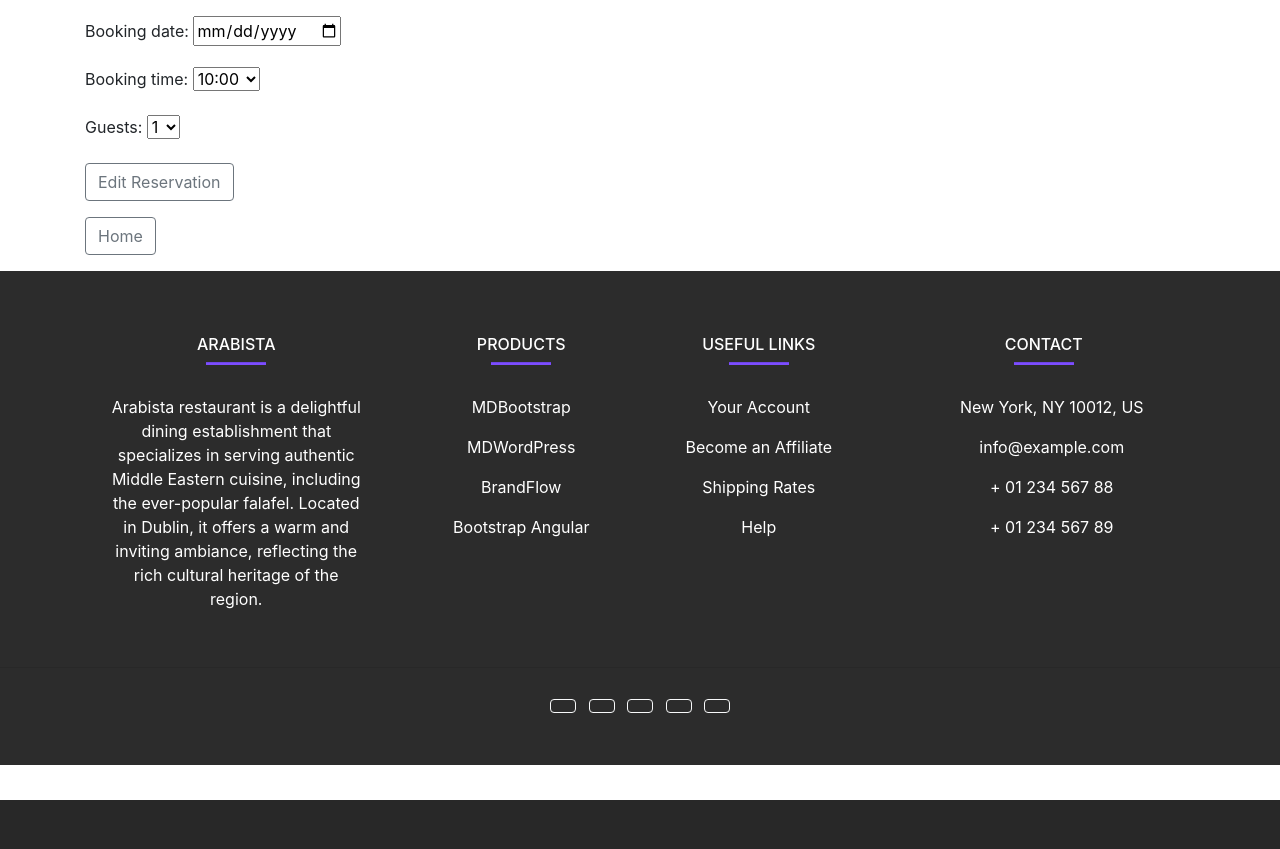
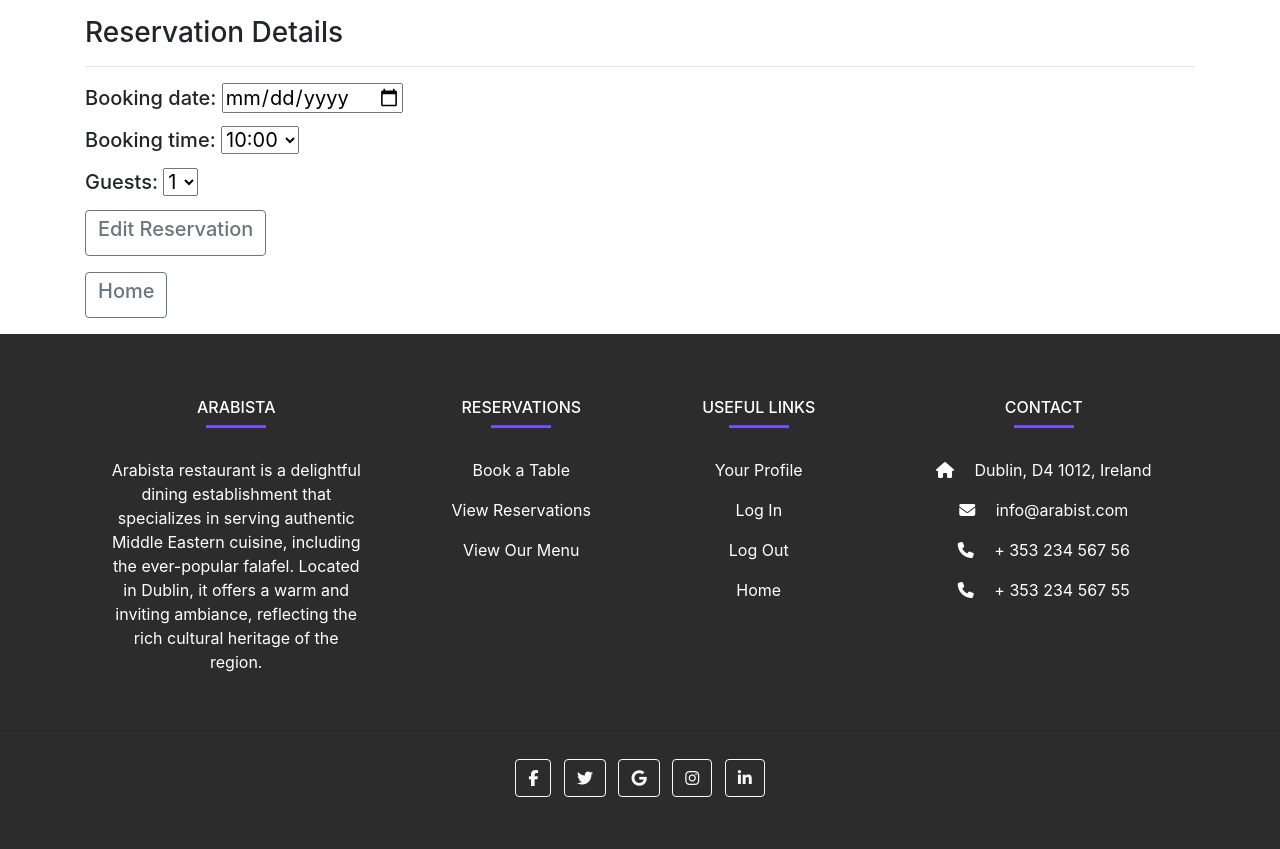
Before and after one commit to ourfalia/Arabist, a Django app: page /reservation/edit/35/ in a window 1280 px wide. Before the commit the page ends 800 px from the top, so only its background shows below. Run offline with Django 3.2, Linux system fonts and the light colour scheme; data comes from the database, SQL or seed files in the repository; both versions use the stored data as it was after the commit; some libraries are stand-ins or nearby versions.

Commit message:
update base.html and add links

```diff
--- a/home/templates/home/index.html
+++ b/home/templates/home/index.html
@@ -10,6 +10,7 @@
         <a href="{% url 'account_logout' %}" class="dropdown-item">Logout</a>
         <a href="{% url 'profile' %}" class="dropdown-item">Profile</a>
         <a href="{% url 'ReservationView' %}" class="dropdown-item">Make a Reservation</a>
+        <a href="{% url 'menu' %}" class="dropdown-item">menu</a>
     </div>
 </div>
 
--- a/menu/templates/menu/meal_detail.html
+++ b/menu/templates/menu/meal_detail.html
@@ -20,6 +20,8 @@
             <p> {{ meal.description }} </p>
             <hr>
             <h5> Price: $ {{ meal.price }} </h5>
+            <hr>
+            <a class="btn-outline-secondary btn" href="{% url 'menu' %}" class="dropdown-item">Back to Menu</a>
         </div>
     </div>
 </div>
--- a/profiles/views.py
+++ b/profiles/views.py
@@ -1,9 +1,11 @@
 from django.shortcuts import render, get_object_or_404
 from .models import UserProfile
+from django.contrib.auth.decorators import login_required
 
 # Create your views here.
 
 
+@login_required
 def profile_view(request):
     """ A view to return the index page """
     profile = get_object_or_404(UserProfile, user=request.user)
--- a/reservation/templates/availability_form.html
+++ b/reservation/templates/availability_form.html
@@ -32,7 +32,7 @@
             </select>
         </h5>
         <button class="btn-outline-secondary btn mb-3" type="submit">
-            <h5>Submit</h5>
+            <h5>Book Now</h5>
         </button>
     </form>
     <div class="mb-3">
--- a/reservation/templates/reservation/edit_reservation.html
+++ b/reservation/templates/reservation/edit_reservation.html
@@ -3,11 +3,13 @@
 
 {% block content %}
 <div class="container">
+    <h3 class="mt-3">Reservation Details</h3>
+    <hr>
     <form class="mt-3" action="{% url 'edit_reservation' reservation.id %}" method="post">
         {% csrf_token %}
-        <p><label for="id_booking_date">Booking date:</label> <input type="date" name="booking_date" required="True"
-                id="id_booking_date"></p>
-        <p><label for="id_booking_time">Booking time:</label>
+        <h5><label for="id_booking_date">Booking date:</label> <input type="date" name="booking_date" required="True"
+                id="id_booking_date"></h5>
+        <h5><label for="id_booking_time">Booking time:</label>
             <select name="booking_time" required="True" id="id_booking_time">
                 <option>10:00</option>
                 <option>11:30</option>
@@ -18,8 +20,8 @@
                 <option>19:00</option>
                 <option>20:30</option>
             </select>
-        </p>
-        <p><label for="id_guests">Guests:</label>
+        </h5>
+        <h5><label for="id_guests">Guests:</label>
             <select name="guests" step="any" required="" id="id_guests">
                 <option>1</option>
                 <option>2</option>
@@ -27,11 +29,15 @@
                 <option>4</option>
                 <option>5</option>
             </select>
-        </p>
-        <button class="btn-outline-secondary btn mb-3" type="submit">Edit Reservation</button>
+        </h5>
+        <button class="btn-outline-secondary btn mb-3" type="submit">
+            <h5>Edit Reservation</h5>
+        </button>
     </form>
     <div class="mb-3">
-        <a class="btn btn-outline-secondary" href="{% url 'home' %}">Home</a>
+        <a class="btn btn-outline-secondary" href="{% url 'home' %}">
+            <h5>Home</h5>
+        </a>
     </div>
 </div>
 
--- a/templates/base.html
+++ b/templates/base.html
@@ -27,6 +27,7 @@
     {% endblock %}
 
     {% block corejs %}
+    <script src="https://kit.fontawesome.com/396b0aad36.js" crossorigin="anonymous"></script>
     <script src="https://cdn.jsdelivr.net/npm/jquery@3.5.1/dist/jquery.min.js"
         integrity="sha256-9/aliU8dGd2tb6OSsuzixeV4y/faTqgFtohetphbbj0=" crossorigin="anonymous"></script>
     <script src="https://cdn.jsdelivr.net/npm/popper.js@1.16.0/dist/umd/popper.min.js"
@@ -97,20 +98,17 @@
                     <!-- Grid column -->
                     <div class="col-md-2 col-lg-2 col-xl-2 mx-auto mb-4">
                         <!-- Links -->
-                        <h6 class="text-uppercase fw-bold">Products</h6>
+                        <h6 class="text-uppercase fw-bold">Reservations</h6>
                         <hr class="mb-4 mt-0 d-inline-block mx-auto"
                             style="width: 60px; background-color: #7c4dff; height: 2px" />
                         <p>
-                            <a href="#!" class="text-white">MDBootstrap</a>
+                            <a href="{% url 'ReservationView' %}" class="text-white">Book a Table</a>
                         </p>
                         <p>
-                            <a href="#!" class="text-white">MDWordPress</a>
+                            <a href="{% url 'ReservationList' %}" class="text-white">View Reservations</a>
                         </p>
                         <p>
-                            <a href="#!" class="text-white">BrandFlow</a>
-                        </p>
-                        <p>
-                            <a href="#!" class="text-white">Bootstrap Angular</a>
+                            <a href="{% url 'menu' %}" class="text-white">View Our Menu</a>
                         </p>
                     </div>
                     <!-- Grid column -->
@@ -122,16 +120,16 @@
                         <hr class="mb-4 mt-0 d-inline-block mx-auto"
                             style="width: 60px; background-color: #7c4dff; height: 2px" />
                         <p>
-                            <a href="#!" class="text-white">Your Account</a>
+                            <a href="{% url 'profile' %}" class="text-white">Your Profile</a>
                         </p>
                         <p>
-                            <a href="#!" class="text-white">Become an Affiliate</a>
+                            <a href="{% url 'account_login' %}" class="text-white">Log In</a>
                         </p>
                         <p>
-                            <a href="#!" class="text-white">Shipping Rates</a>
+                            <a href="{% url 'account_logout' %}" class="text-white">Log Out</a>
                         </p>
                         <p>
-                            <a href="#!" class="text-white">Help</a>
+                            <a href="{% url 'home' %}" class="text-white">Home</a>
                         </p>
                     </div>
                     <!-- Grid column -->
@@ -142,10 +140,10 @@
                         <h6 class="text-uppercase fw-bold">Contact</h6>
                         <hr class="mb-4 mt-0 d-inline-block mx-auto"
                             style="width: 60px; background-color: #7c4dff; height: 2px" />
-                        <p><i class="fas fa-home mr-3"></i> New York, NY 10012, US</p>
-                        <p><i class="fas fa-envelope mr-3"></i> info@example.com</p>
-                        <p><i class="fas fa-phone mr-3"></i> + 01 234 567 88</p>
-                        <p><i class="fas fa-print mr-3"></i> + 01 234 567 89</p>
+                        <p><i class="fas fa-home mr-3"></i> Dublin, D4 1012, Ireland</p>
+                        <p><i class="fas fa-envelope mr-3"></i> info@arabist.com</p>
+                        <p><i class="fas fa-phone mr-3"></i> + 353 234 567 56</p>
+                        <p><i class="fas fa-phone mr-3"></i> + 353 234 567 55</p>
                     </div>
                     <!-- Grid column -->
                 </div>
```
Also changed, not shown: reservation/templates/reservation/reservation_list.html (+6 -3 lines), db.sqlite3.
